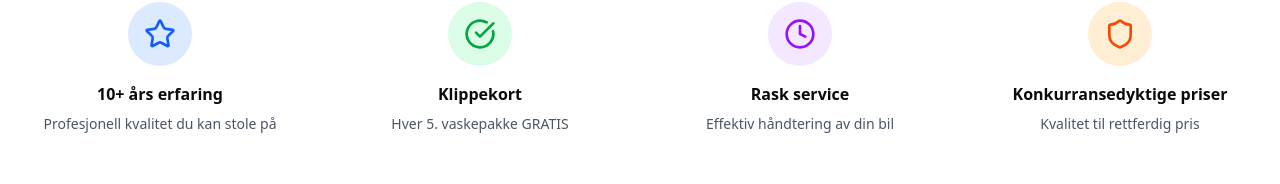
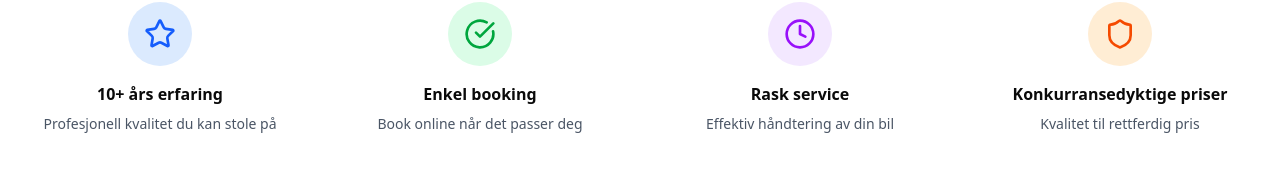
Before and after one commit to mroizo75/svampen, a Next.js app: page / in a window 1280 px wide. Shown: the part 1567-1751 px from the top of the page. Built offline with nearby package versions, Linux system fonts and the light colour scheme; no server answers.

Commit message:
ðŸŽ¨ Erstatt Klippekort med Enkel booking pÃ¥ forsiden
- Fjernet Klippekort-kortet (ikke implementert enda)
- Lagt til Enkel booking som fremhever online booking-systemet
- Mer relevant for systemets faktiske funksjoner

```diff
--- a/src/app/page.tsx
+++ b/src/app/page.tsx
@@ -193,8 +193,8 @@ export default function Home() {
               <div className="w-16 h-16 bg-green-100 rounded-full flex items-center justify-center mx-auto mb-4">
                 <CheckCircle className="h-8 w-8 text-green-600" />
               </div>
-              <h3 className="font-semibold mb-2">Klippekort</h3>
-              <p className="text-gray-600 text-sm">Hver 5. vaskepakke GRATIS</p>
+              <h3 className="font-semibold mb-2">Enkel booking</h3>
+              <p className="text-gray-600 text-sm">Book online når det passer deg</p>
             </div>
 
             <div className="text-center">
```
